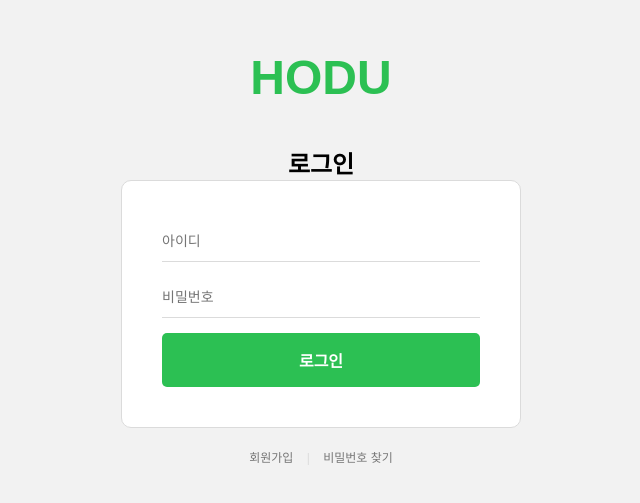
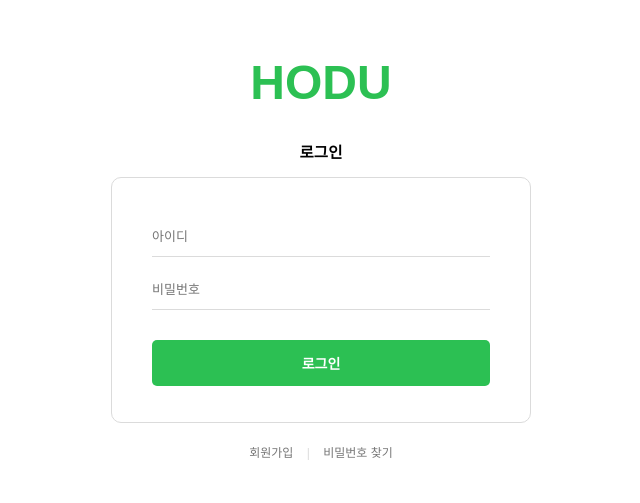
Before and after one commit to Open-Learn-Team/open-market, a website built with Vite: page pages/login/index.html in a window 1280 px wide. Shown: the part 143-646 px from the top of the page, without its empty margins (319-959 px from the left). Built offline with nearby package versions, Linux system fonts and the light colour scheme.

Commit message:
style: 로그인 페이지 크기변경

```diff
--- a/assets/css/pages/login.css
+++ b/assets/css/pages/login.css
@@ -6,7 +6,7 @@
 }
 
 body {
-  background-color: #f2f2f2;
+  background-color: #ffffff;
   display: flex;
   justify-content: center;
   align-items: center;
@@ -15,40 +15,40 @@ body {
 
 .login-container {
   width: 100%;
-  max-width: 400px;
+  max-width: 420px;
   text-align: center;
 }
 
 .logo {
   color: #2CC053; /* HODU 시그니처 그린 */
   font-size: 48px;
-  margin-bottom: 40px;
+  margin-bottom: 30px;
   font-weight: bold;
 }
 
 .login-box {
   background: #fff;
-  padding: 40px;
+  padding: 36px 40px;
   border-radius: 10px;
   border: 1px solid #dbdbdb;
 }
 
-.login-box h2 {
-  font-size: 18px;
-  margin-bottom: 30px;
+.login-container h2 {
+  font-size: 15.5px;
+  margin-bottom: 15px;
 }
 
 .input-group {
-  margin-bottom: 15px;
+  margin-bottom: 10px;
 }
 
 .input-group input {
   width: 100%;
-  padding: 12px 0;
+  padding: 15px 0 12px 0;
   border: none;
   border-bottom: 1px solid #dbdbdb;
   outline: none;
-  font-size: 14px;
+  font-size: 13px;
 }
 
 .input-group input:focus {
@@ -59,20 +59,24 @@ body {
   color: #eb5757;
   font-size: 12px;
   text-align: left;
-  margin-bottom: 15px;
-  display: none; /* 기본적으로 숨김 */
+  margin-top: 5px;
+  /* 이 숫자를 줄여서 버튼과의 거리를 좁힙니다. */
+  margin-bottom: 5px;
+  display: none;
+  min-height: 12px;
 }
 
 .login-btn {
   width: 100%;
-  padding: 15px;
+  padding: 13px;
   background-color: #2CC053;
   color: white;
   border: none;
   border-radius: 5px;
-  font-size: 16px;
+  font-size: 14px;
   cursor: pointer;
   font-weight: bold;
+  margin-top: 20px;
 }
 
 .login-btn:hover {
```
